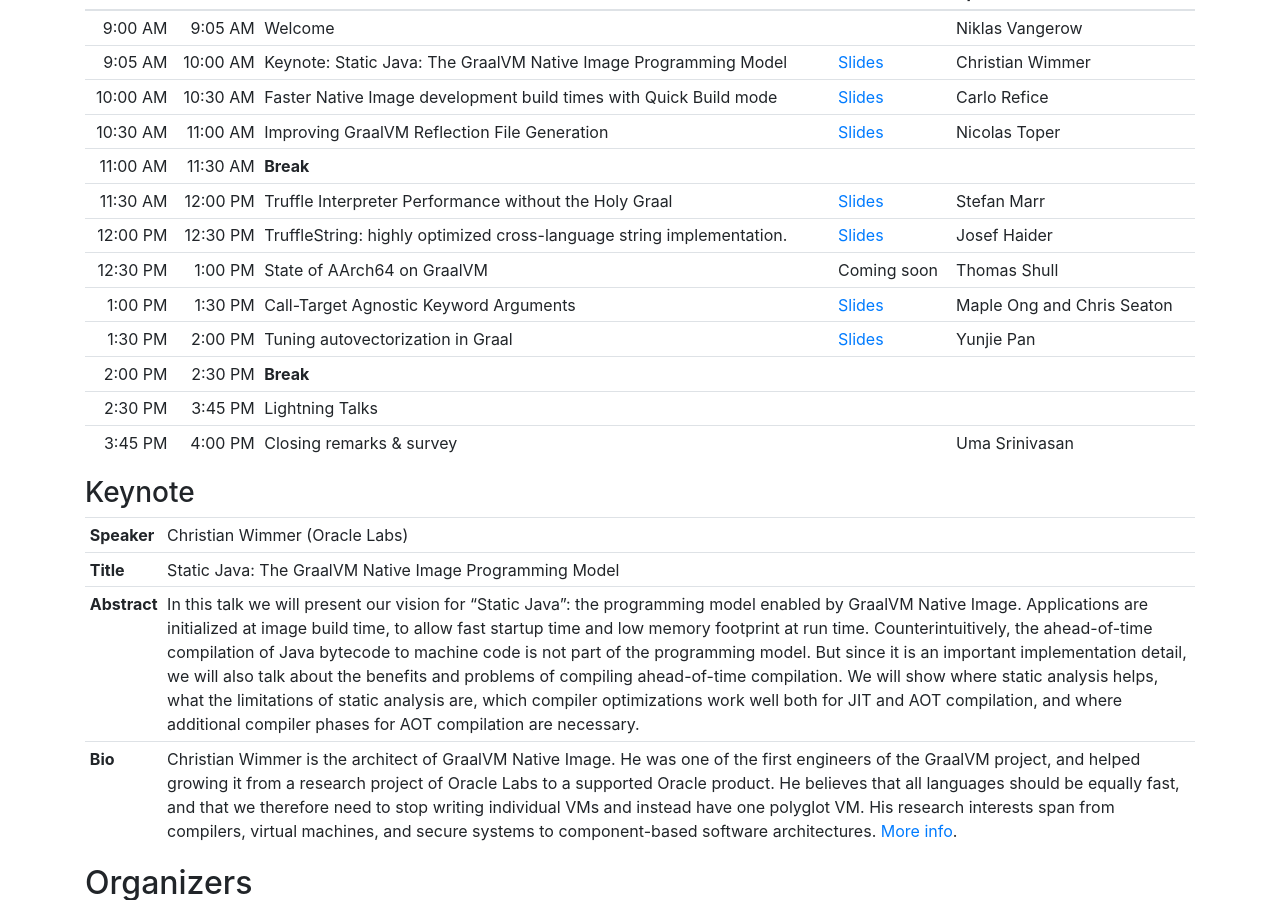
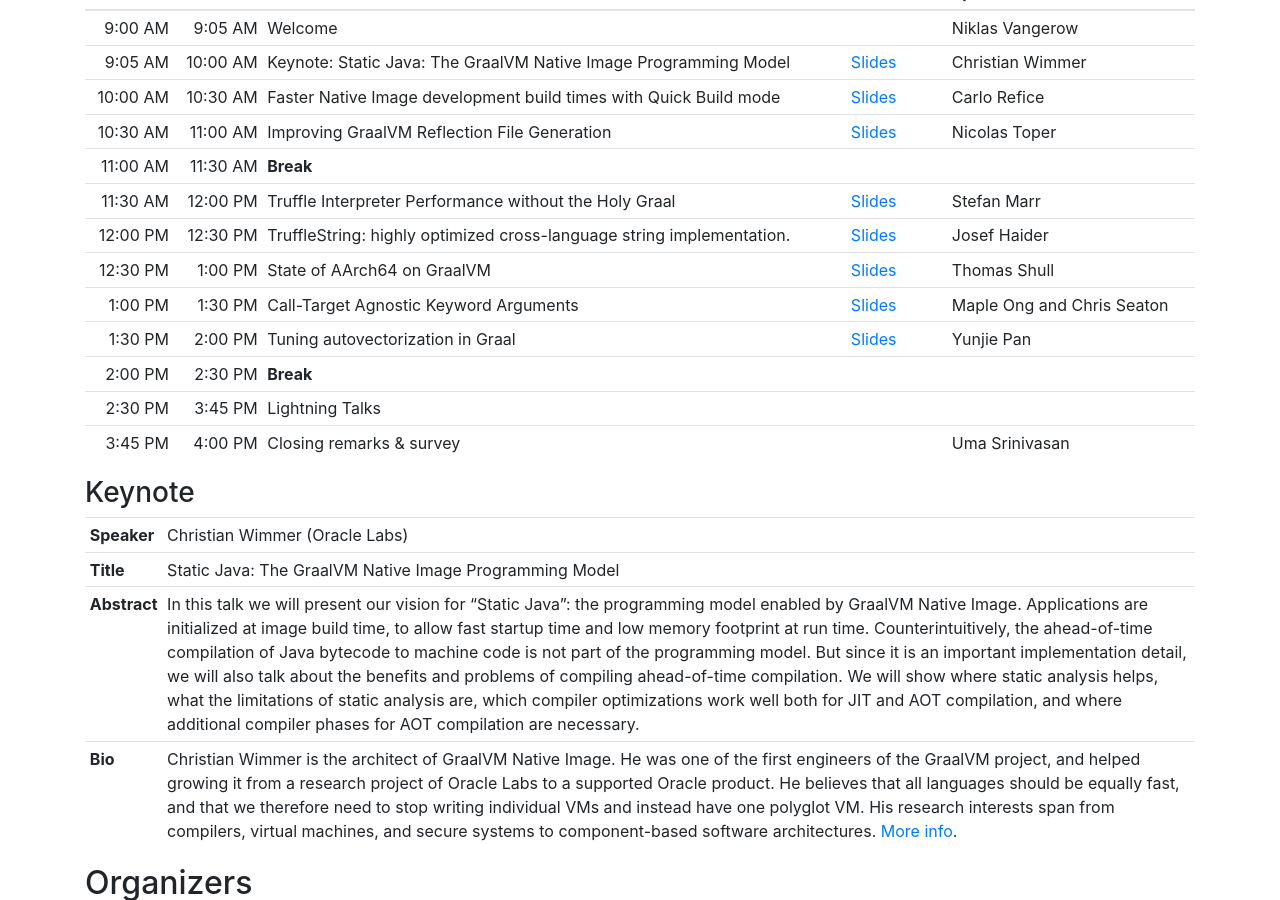
Before and after one commit to graalworkshop/graalworkshop.github.io, a Jekyll site: the page built from 2022/index.md, in a window 1280 px wide and 900 px high, scrolled down 654 px. Built offline with Jekyll 4.4.1, drawn with Linux system fonts in a browser that asks for light colours.

Commit message:
Add Tom's slides

```diff
--- a/2022/index.md
+++ b/2022/index.md
@@ -24,7 +24,7 @@ All times EDT (UTC-4).
 | 11:00&nbsp;AM | 11:30&nbsp;AM | **Break**                                                             |                                                                               |                            |
 | 11:30&nbsp;AM | 12:00&nbsp;PM | Truffle Interpreter Performance without the Holy Graal                | [Slides](slides/3_Truffle_Interpreter_Performance_without_the_Holy_Graal.pdf) | Stefan Marr                |
 | 12:00&nbsp;PM | 12:30&nbsp;PM | TruffleString: highly optimized cross-language string implementation. | [Slides](slides/4_TruffleStrings.pdf)                                         | Josef Haider               |
-| 12:30&nbsp;PM | 1:00&nbsp;PM  | State of AArch64 on GraalVM                                           | Coming soon                                                                   | Thomas Shull               |
+| 12:30&nbsp;PM | 1:00&nbsp;PM  | State of AArch64 on GraalVM                                           | [Slides](slides/5_GraalVM_State_of_AArch64.pdf)                               | Thomas Shull               |
 | 1:00&nbsp;PM  | 1:30&nbsp;PM  | Call-Target Agnostic Keyword Arguments                                | [Slides](slides/6_Call-Target_Agnostic_Keyword_Arguments.pdf)                 | Maple Ong and Chris Seaton |
 | 1:30&nbsp;PM  | 2:00&nbsp;PM  | Tuning autovectorization in Graal                                     | [Slides](slides/7_Tuning_Autovectorization_in_Graal.pdf)                      | Yunjie Pan                 |
 | 2:00&nbsp;PM  | 2:30&nbsp;PM  | **Break**                                                             |                                                                               |                            |
```
Also changed, not shown: 1 other file.
